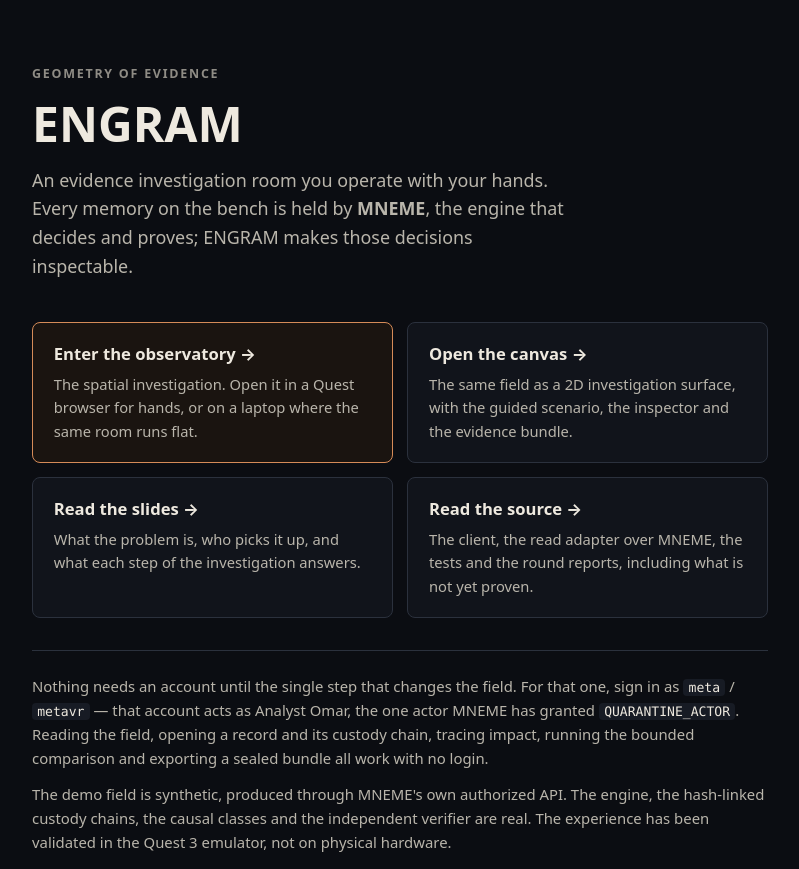
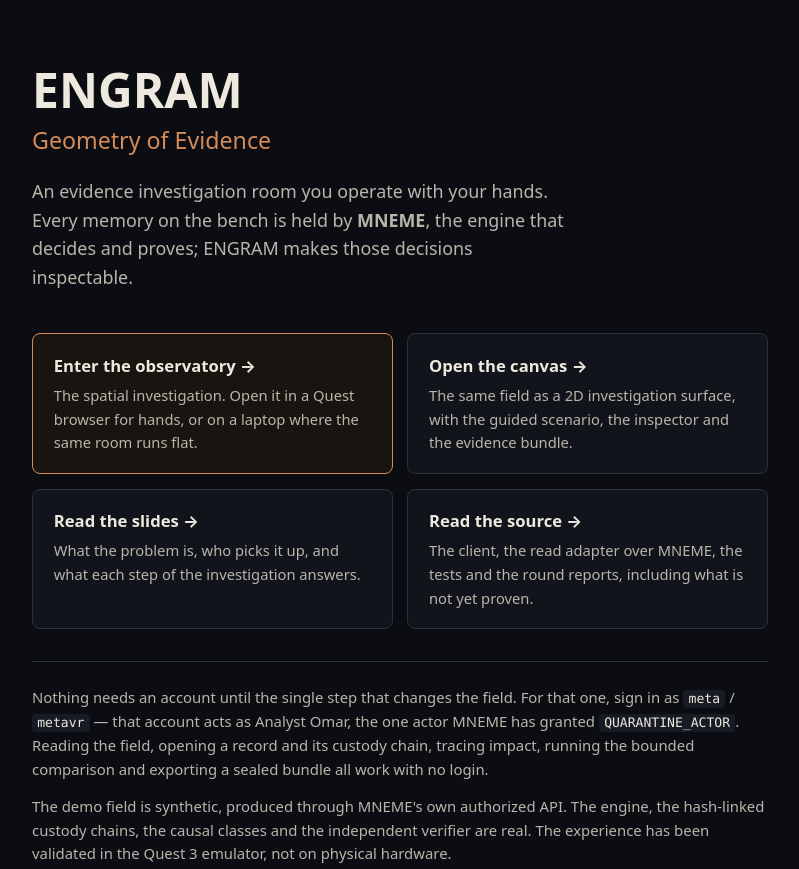
Before and after one commit to annatchijova/engram, a plain HTML site: page landing.html in a window 1280 px wide. Shown: the top 869 px of the page, without its empty margins (240-1039 px from the left). Drawn offline with Linux system fonts and the light colour scheme.

Commit message:
Let the tagline be a subtitle, not a micro-label
"Geometry of Evidence" sat above the title as a tiny uppercase
letter-spaced label. The words are the project's own tagline, but that
shape is the default hero of every generated SaaS page, and it reduced a
real line to decoration.

It reads as a subtitle now, in the amber accent directly under the name,
the way the README presents it.

Co-Authored-By: Claude Opus 5 <noreply@anthropic.com>

```diff
--- a/landing.html
+++ b/landing.html
@@ -24,12 +24,12 @@
     padding: 4rem 1.5rem 5rem;
   }
   main { width: 100%; max-width: 46rem; }
-  .eyebrow {
-    font-size: .78rem; font-weight: 700; letter-spacing: .14em;
-    color: var(--faint); text-transform: uppercase; margin-bottom: .9rem;
+  h1 { font-size: clamp(2rem, 6vw, 3rem); line-height: 1.1; font-weight: 700; }
+  .subtitle {
+    font-size: clamp(1.15rem, 2.6vw, 1.45rem); color: var(--amber);
+    margin-top: .35rem; font-weight: 500;
   }
-  h1 { font-size: clamp(2rem, 6vw, 3rem); line-height: 1.1; font-weight: 700; }
-  .tagline { font-size: 1.12rem; color: var(--dim); margin-top: .9rem; max-width: 34rem; }
+  .tagline { font-size: 1.12rem; color: var(--dim); margin-top: 1.1rem; max-width: 34rem; }
   .doors { display: grid; gap: .9rem; margin: 2.6rem 0 2rem; }
   @media (min-width: 40rem) { .doors { grid-template-columns: 1fr 1fr; } }
   a.door {
@@ -57,8 +57,8 @@
 </head>
 <body>
 <main>
-  <p class="eyebrow">Geometry of Evidence</p>
   <h1>ENGRAM</h1>
+  <p class="subtitle">Geometry of Evidence</p>
   <p class="tagline">
     An evidence investigation room you operate with your hands. Every memory on
     the bench is held by <strong>MNEME</strong>, the engine that decides and
```
